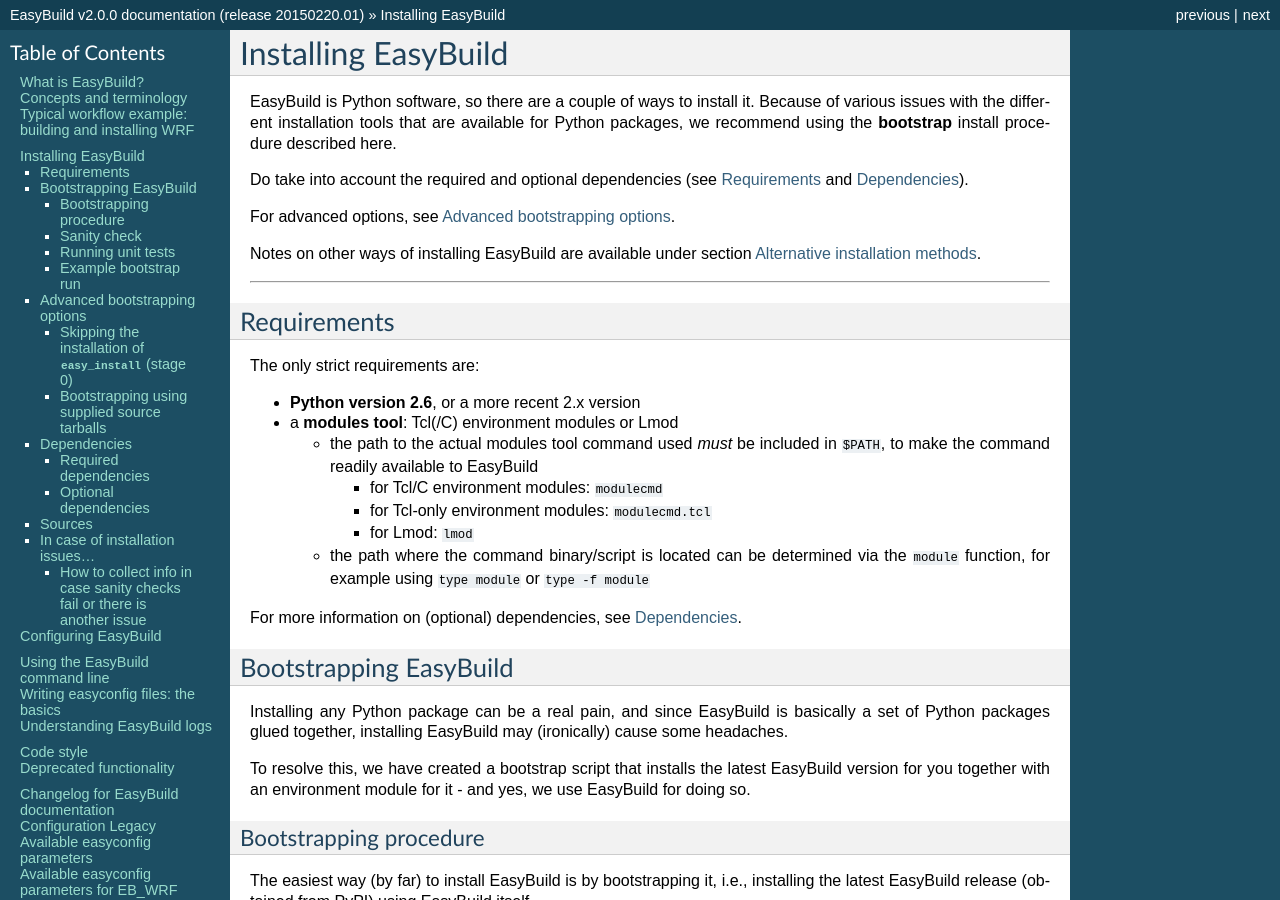
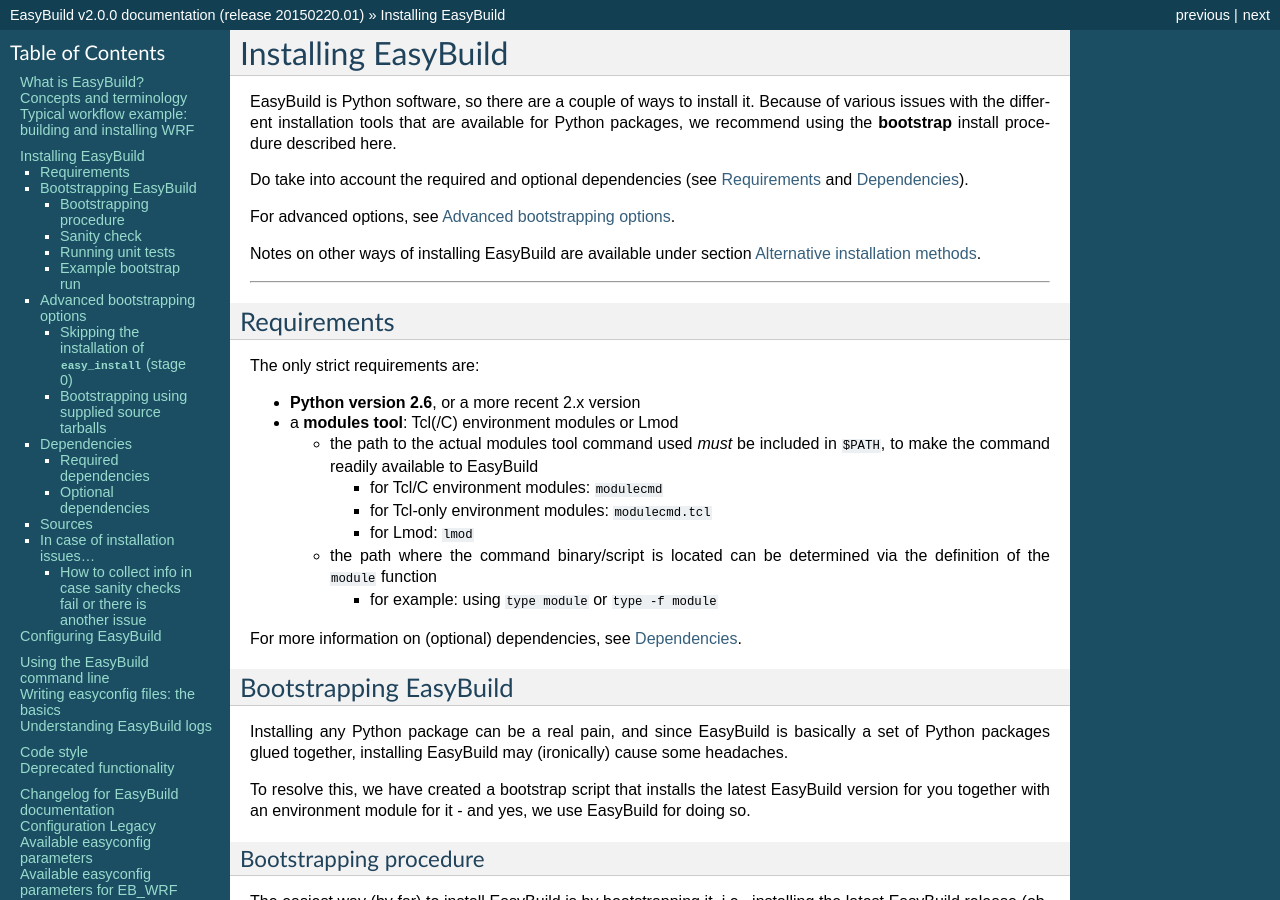
Before and after one commit to easybuilders/easybuild, a Sphinx documentation site: the page built from docs/Installation.rst, in a window 1280 px wide and 900 px high. Built offline with Sphinx 7.4.7, drawn with Linux system fonts in a browser that asks for light colours.

Commit message:
fix long line

```diff
--- a/docs/Installation.rst
+++ b/docs/Installation.rst
@@ -34,8 +34,9 @@
     * for Tcl-only environment modules: ``modulecmd.tcl``
     * for Lmod: ``lmod``
 
-  * the path where the command binary/script is located can be determined via the ``module`` function,
-    for example using ``type module`` or ``type -f module``
+  * the path where the command binary/script is located can be determined via the definition of the ``module`` function
+
+    * for example: using ``type module`` or ``type -f module``
 
 For more information on (optional) dependencies, see :ref:`dependencies`.
 
```
